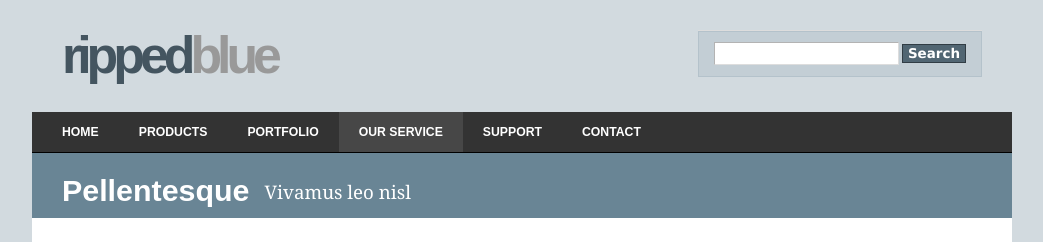
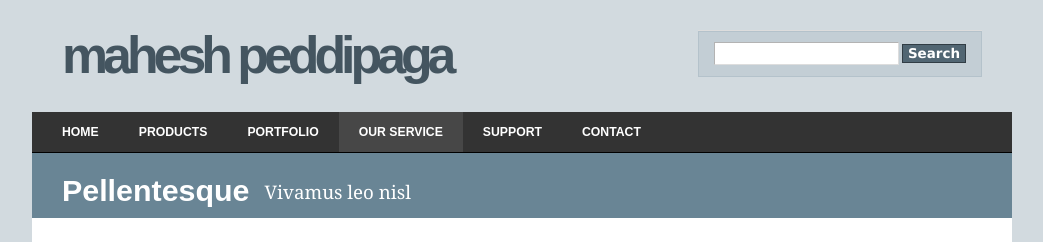
Before and after one commit to peddipaga/firstrepo, a plain HTML site: page work.html in a window 1280 px wide. Shown: the top 242 px of the page, without its empty margins (118-1161 px from the left). Drawn offline with Linux system fonts and the light colour scheme.

Commit message:
Changed ripped to Mahesh in all files

```diff
--- a/work.html
+++ b/work.html
@@ -13,7 +13,7 @@
 <div id="wrap">
 	<div id="header">
 		<!-- page header - use <span></span> to colour text grey, default color blue -->
-		<h1><a href="#">ripped<span>blue</span></a></h1>
+		<h1><a href="#">Mahesh Peddipaga</a></h1>
 
 		<!-- header search form -->
 		<div class="search-form">
```
Also changed, not shown: contact.html (+1 -1 lines), portfolio.html (+1 -1 lines), products.html (+1 -1 lines).
